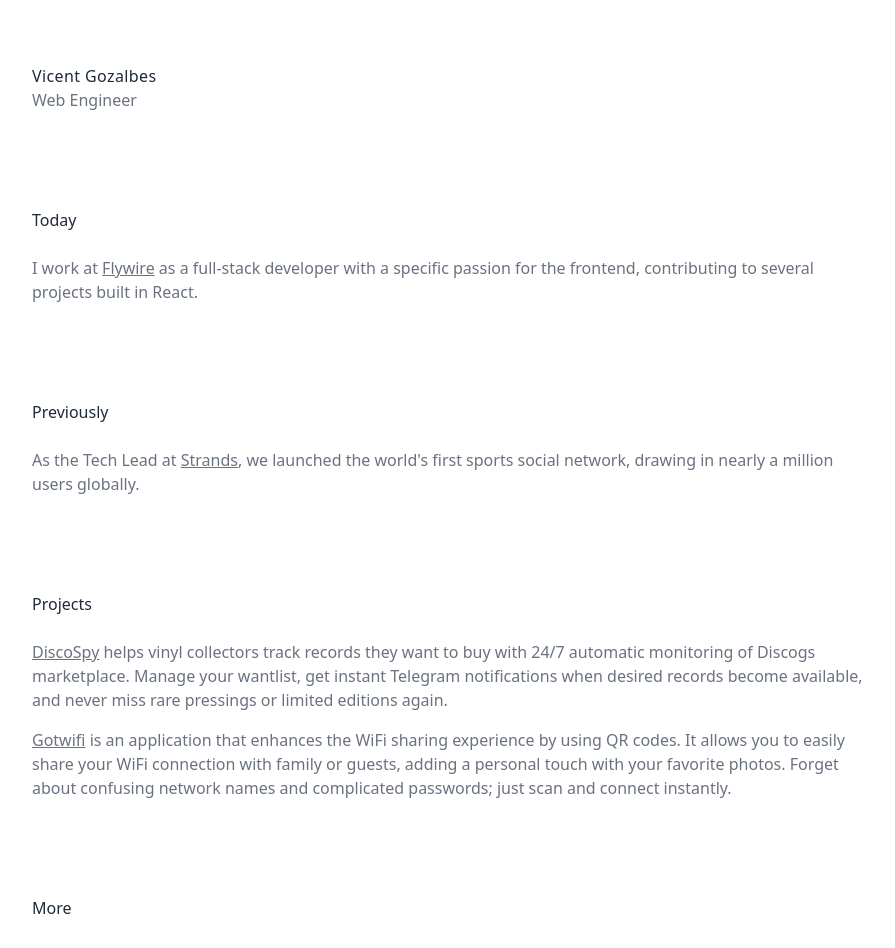
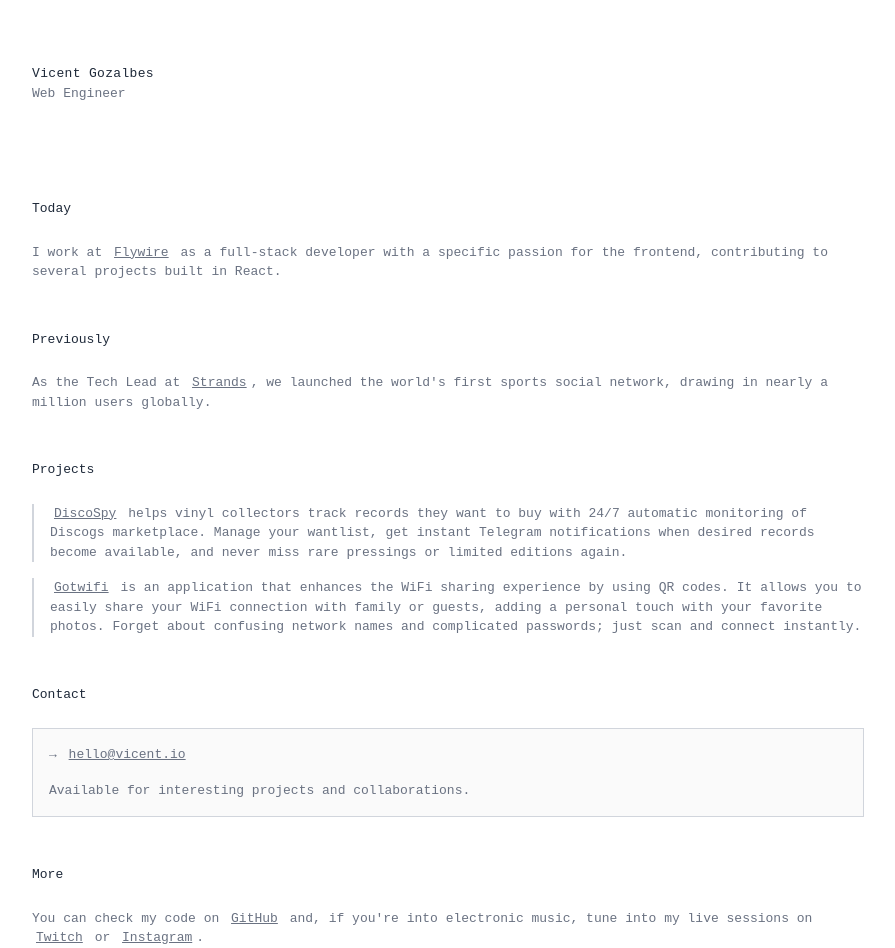
Before and after one commit to vigosan/vicent-io, a Next.js app: page / in a window 1280 px wide. Shown: the top 948 px of the page, without its empty margins (192-1087 px from the left). Built offline with nearby package versions, Linux system fonts and the light colour scheme.

Commit message:
Improve accessibility and styling on homepage links and sections

```diff
--- a/app/page.tsx
+++ b/app/page.tsx
@@ -2,9 +2,9 @@
 
 export default function Home() {
   return (
-    <div className="mx-auto flex min-h-screen w-full max-w-5xl flex-col gap-6 px-6 py-12 text-gray-500 antialiased lg:gap-24 lg:px-24 lg:py-16">
-      <header className="flex  flex-col justify-between">
-        <Link href="/">
+    <div className="mx-auto flex min-h-screen w-full max-w-5xl flex-col gap-6 px-6 py-12 text-gray-500 antialiased lg:gap-24 lg:px-24 lg:py-16" style={{fontFamily: 'monospace'}}>
+      <header className="flex flex-col justify-between">
+        <Link href="/" className="focus:outline-none focus:ring-1 focus:ring-gray-400 rounded">
           <h1 className="font-medium tracking-wide text-gray-800">
             Vicent Gozalbes
           </h1>
@@ -12,15 +12,17 @@
         <span className="text-gray-500">Web Engineer</span>
       </header>
 
-      <main className="flex flex-col gap-12 lg:gap-24">
+      <main className="flex flex-col gap-8 lg:gap-12">
         <article className="flex flex-col gap-6">
           <h2 className="font-medium text-gray-800">Today</h2>
           <p>
             I work at{" "}
             <a
               href="https://www.flywire.com"
-              className="underline font-medium"
+              className="underline font-medium hover:bg-gray-100 focus:outline-none focus:ring-1 focus:ring-gray-400 rounded px-1"
               target="_blank"
+              rel="noopener noreferrer"
+              aria-label="Flywire (opens in new tab)"
             >
               Flywire
             </a>{" "}
@@ -35,8 +37,10 @@
             As the Tech Lead at{" "}
             <a
               href="https://www.strands.com"
-              className="underline font-medium"
+              className="underline font-medium hover:bg-gray-100 focus:outline-none focus:ring-1 focus:ring-gray-400 rounded px-1"
               target="_blank"
+              rel="noopener noreferrer"
+              aria-label="Strands (opens in new tab)"
             >
               Strands
             </a>
@@ -48,8 +52,14 @@
         <article className="flex flex-col gap-6">
           <h2 className="font-medium text-gray-800">Projects</h2>
           <div className="flex flex-col gap-4">
-            <div>
-              <a href="https://discospy.app" className="font-medium underline">
+            <div className="border-l-2 border-gray-300 pl-4 hover:border-gray-500">
+              <a
+                href="https://discospy.app"
+                className="font-medium underline hover:bg-gray-100 focus:outline-none focus:ring-1 focus:ring-gray-400 rounded px-1"
+                target="_blank"
+                rel="noopener noreferrer"
+                aria-label="DiscoSpy (opens in new tab)"
+              >
                 DiscoSpy
               </a>{" "}
               helps vinyl collectors track records they want to buy with 24/7 automatic monitoring
@@ -57,8 +67,14 @@
               when desired records become available, and never miss rare pressings or limited
               editions again.
             </div>
-            <div>
-              <a href="https://gotwifi.vicent.io" className="font-medium underline">
+            <div className="border-l-2 border-gray-300 pl-4 hover:border-gray-500">
+              <a
+                href="https://gotwifi.vicent.io"
+                className="font-medium underline hover:bg-gray-100 focus:outline-none focus:ring-1 focus:ring-gray-400 rounded px-1"
+                target="_blank"
+                rel="noopener noreferrer"
+                aria-label="Gotwifi (opens in new tab)"
+              >
                 Gotwifi
               </a>{" "}
               is an application that enhances the WiFi sharing experience by using
@@ -71,13 +87,23 @@
         </article>
 
         <article className="flex flex-col gap-6">
+          <h2 className="font-medium text-gray-800">Contact</h2>
+          <div className="border border-gray-300 p-4" style={{backgroundColor: 'rgba(0,0,0,0.02)'}}>
+            <p className="mb-4">→ <a href="mailto:hello@vicent.io" className="underline font-medium hover:bg-gray-100 focus:outline-none focus:ring-1 focus:ring-gray-400 rounded px-1">hello@vicent.io</a></p>
+            <p>Available for interesting projects and collaborations.</p>
+          </div>
+        </article>
+
+        <article className="flex flex-col gap-6">
           <h2 className="font-medium text-gray-800">More</h2>
           <p>
             You can check my code on{" "}
             <a
               href="https://github.com/vigosan"
-              className="underline font-medium"
+              className="underline font-medium hover:bg-gray-100 focus:outline-none focus:ring-1 focus:ring-gray-400 rounded px-1"
               target="_blank"
+              rel="noopener noreferrer"
+              aria-label="GitHub (opens in new tab)"
             >
               GitHub
             </a>{" "}
@@ -85,16 +111,20 @@
             sessions on{" "}
             <a
               href="https://www.twitch.tv/vigosan"
-              className="underline font-medium"
+              className="underline font-medium hover:bg-gray-100 focus:outline-none focus:ring-1 focus:ring-gray-400 rounded px-1"
               target="_blank"
+              rel="noopener noreferrer"
+              aria-label="Twitch (opens in new tab)"
             >
               Twitch
             </a>{" "}
             or{" "}
             <a
               href="https://www.instagram.com/vigosan"
-              className="underline font-medium"
+              className="underline font-medium hover:bg-gray-100 focus:outline-none focus:ring-1 focus:ring-gray-400 rounded px-1"
               target="_blank"
+              rel="noopener noreferrer"
+              aria-label="Instagram (opens in new tab)"
             >
               Instagram
             </a>
```
